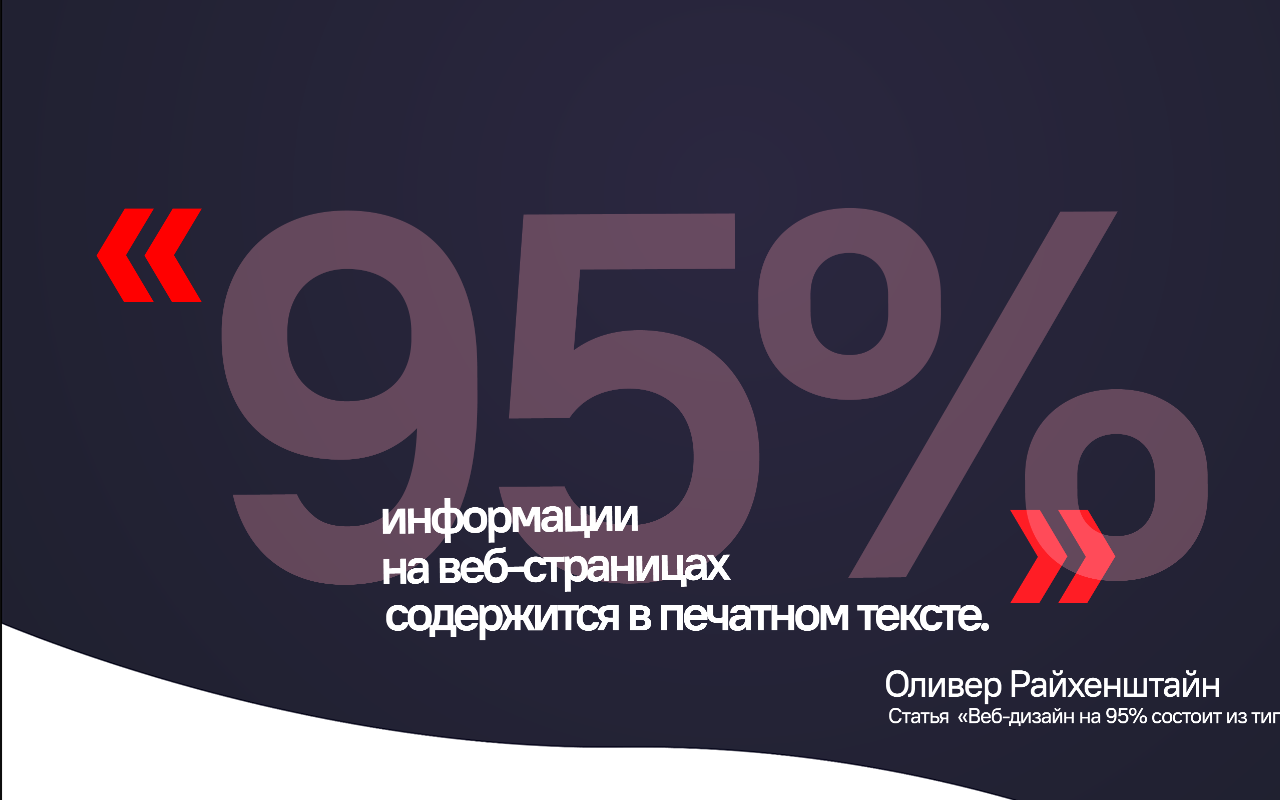
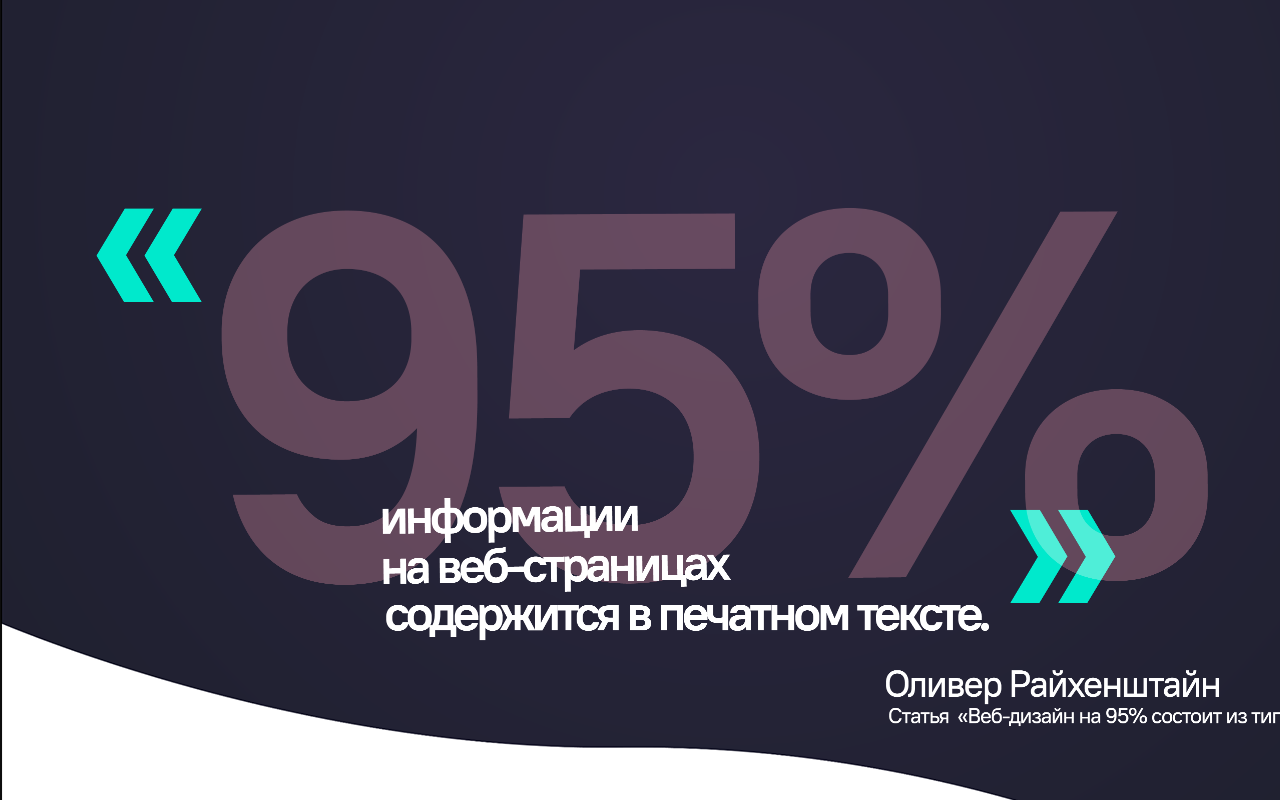
Before and after one commit to NataliiaKhrom/AP_Website, a plain HTML site: page index_ap.html in a window 1280 px wide. Shown: the part 720-1520 px from the top of the page. Drawn offline with Linux system fonts and the light colour scheme.

Commit message:
Update index_ap.html

```diff
--- a/index_ap.html
+++ b/index_ap.html
@@ -261,7 +261,7 @@
 
   <section> <!--2 -->
     <div>
-    <img src='images/02.png' alt=''>
+    <img src='images/02_2.png' alt=''>
     </div>
   </section>
 
```
